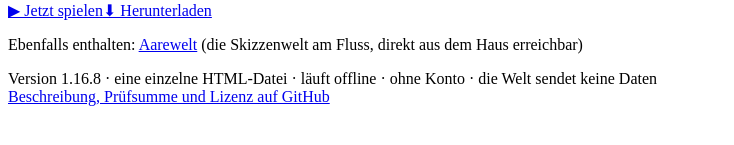
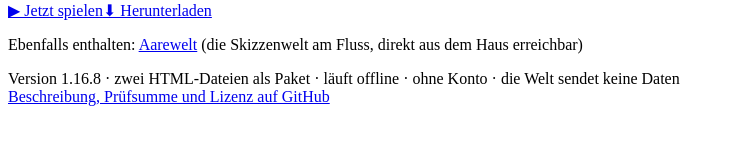
Before and after one commit to marcohost33-maker/nigin-hauswelt, a plain HTML site: page index.html in a window 1280 px wide. Shown: the part 147-292 px from the top of the page, without its empty margins (0-734 px from the left). Drawn offline with Linux system fonts and the light colour scheme.

Commit message:
docs: Texte nach Spieltest präzisiert (Dateipaar, ZIP-Anleitung, Vollbild am Desktop)
Co-Authored-By: Claude Opus 5.5 <noreply@anthropic.com>

```diff
--- a/index.html
+++ b/index.html
@@ -10,6 +10,6 @@
 <p class="lead">Ein ruhiges Atelierhaus und eine Flusswelt, frei begehbar in 3D.</p>
 <div class="cta"><a class="play" href="Nigin_Haus_v1_16_8.html">▶ Jetzt spielen</a><a class="dl" href="https://github.com/marcohost33-maker/nigin-hauswelt/releases/download/v1.16.8/NIGIN_Hauswelt_v1_16_8.zip">⬇ Herunterladen</a></div>
 <p class="more">Ebenfalls enthalten: <a href="Nigin_Aare_v1_16_8.html">Aarewelt</a> (die Skizzenwelt am Fluss, direkt aus dem Haus erreichbar)</p>
-<p class="meta">Version 1.16.8 · eine einzelne HTML-Datei · läuft offline · ohne Konto · die Welt sendet keine Daten<br>
+<p class="meta">Version 1.16.8 · zwei HTML-Dateien als Paket · läuft offline · ohne Konto · die Welt sendet keine Daten<br>
 <a href="https://github.com/marcohost33-maker/nigin-hauswelt">Beschreibung, Prüfsumme und Lizenz auf GitHub</a></p>
 </main></body></html>
```
Also changed, not shown: 1 other file.
